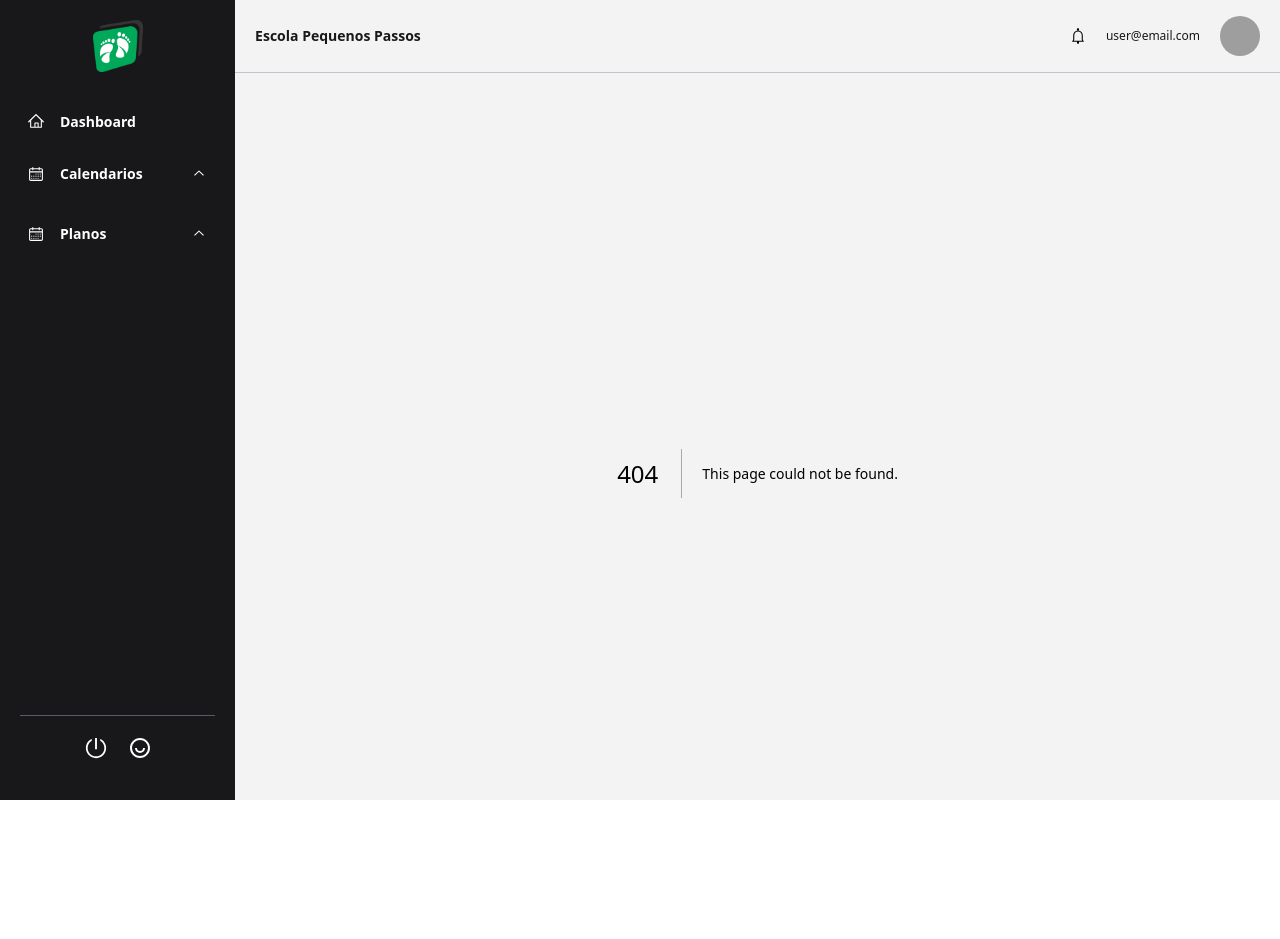
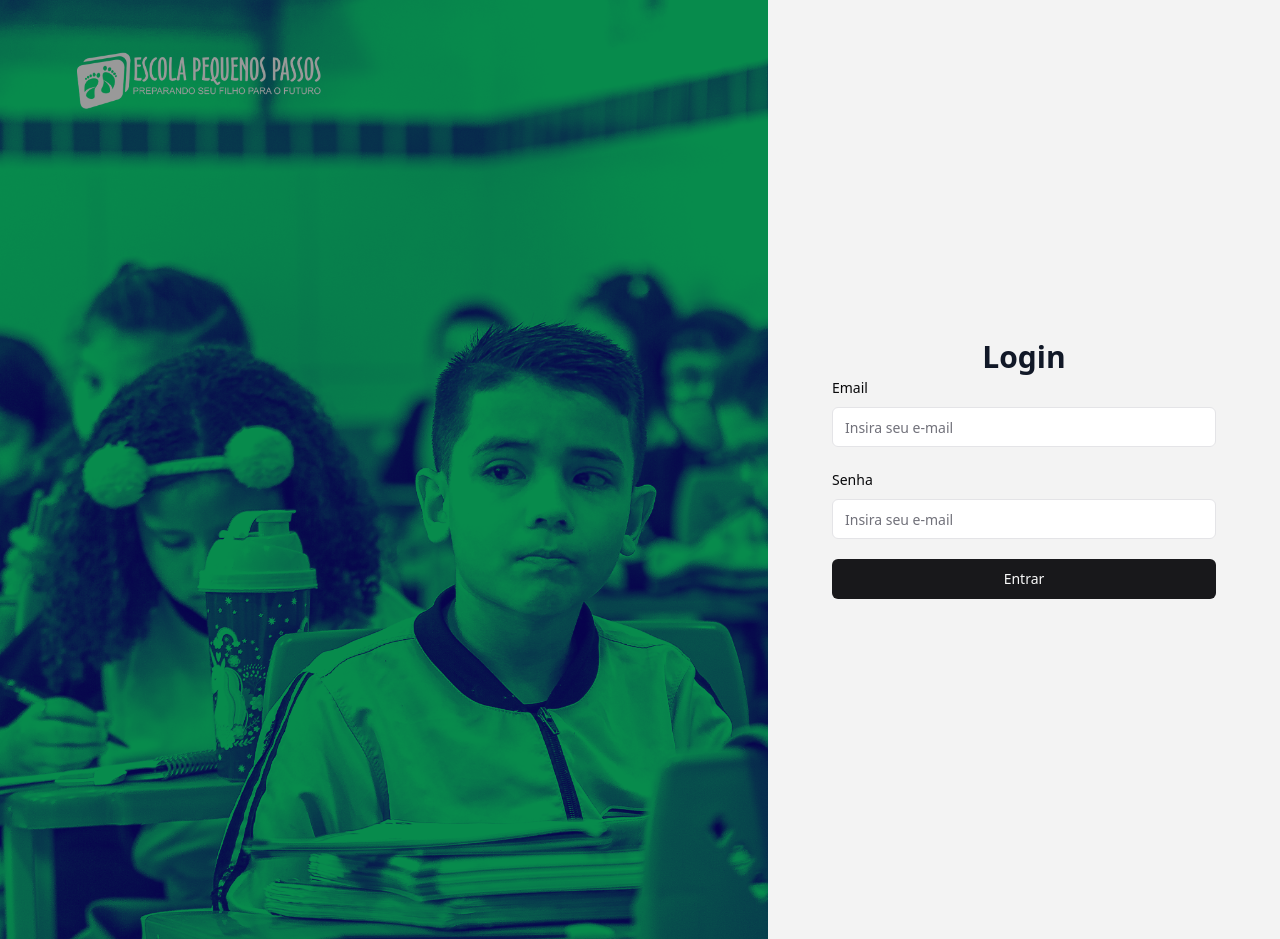
Before and after one commit to escolas-pequenos-passos/mvp-escola-pequenos-passos, a Next.js app: page /login in a window 1280 px wide. Before the commit this address had no page. Before the commit the page ends 800 px from the top, so only its background shows below. Built offline with nearby package versions, Linux system fonts and the light colour scheme; grey boxes are pictures that could not be loaded.

Commit message:
adjust folders and create login page

```diff
--- /dev/null
+++ b/src/app/(auth)/layout.tsx
@@ -0,0 +1,16 @@
+import { ReactNode } from "react";
+
+import { Sidebar } from "@/components/Sidebar";
+import { Navbar } from "@/components/Navbar";
+
+export default function AuthLayout({ children }: { children: ReactNode }) {
+  return (
+    <main className="h-screen flex">
+      <Sidebar />
+      <div className="bg-light-gray w-full overflow-y-auto">
+        <Navbar />
+        {children}
+      </div>
+    </main>
+  );
+}
--- /dev/null
+++ b/src/app/(public)/layout.tsx
@@ -0,0 +1,5 @@
+import { ReactNode } from "react";
+
+export default function PublicLayout({ children }: { children: ReactNode }) {
+  return <main className="max-h-screen">{children}</main>;
+}
--- /dev/null
+++ b/src/app/(public)/login/page.tsx
@@ -0,0 +1,79 @@
+"use client";
+
+import Image from "next/image";
+import { useForm } from "react-hook-form";
+
+import {
+  Form,
+  FormControl,
+  FormField,
+  FormItem,
+  FormMessage,
+  FormLabel,
+} from "@/components/ui/form";
+import login from "../../../../assets/login.png";
+import { Input } from "@/components/ui/input";
+import { Button } from "@/components/ui/button";
+
+export default function Login() {
+  const form = useForm();
+
+  return (
+    <div className="h-screen grid grid-cols-[1fr_40%]">
+      <div className="relative h-full w-full">
+        <div className="absolute inset-0 bg-black/40" />
+        <Image
+          // layout="fill"
+          objectFit="cover"
+          src={login}
+          alt="foto de login"
+        />
+      </div>
+
+      <div className="bg-light-gray p-16 flex justify-center items-center">
+        <div className="w-full">
+          <h1 className="text-center text-3xl font-bold text-gray-900">
+            Login
+          </h1>
+          <Form {...form}>
+            <form
+              onSubmit={form.handleSubmit(console.log)}
+              className="space-y-5"
+            >
+              <FormField
+                control={form.control}
+                name="email"
+                render={({ field }) => (
+                  <FormItem>
+                    <FormLabel>Email</FormLabel>
+                    <FormControl>
+                      <Input placeholder="Insira seu e-mail" {...field} />
+                    </FormControl>
+                    <FormMessage />
+                  </FormItem>
+                )}
+              />
+              <FormField
+                control={form.control}
+                name="password"
+                render={({ field }) => (
+                  <FormItem>
+                    <FormLabel>Senha</FormLabel>
+                    <FormControl>
+                      <Input placeholder="Insira seu e-mail" {...field} />
+                    </FormControl>
+                    <FormMessage />
+                  </FormItem>
+                )}
+              />
+
+              <Button className="w-full" type="submit">
+                Entrar
+              </Button>
+            </form>
+          </Form>
+        </div>
+      </div>
+    </div>
+  );
+}
--- a/src/app/layout.tsx
+++ b/src/app/layout.tsx
@@ -1,5 +1,3 @@
-import { Sidebar } from "@/components/Sidebar";
-import { Navbar } from "@/components/Navbar";
 import "./styles/globals.css";
 
 export default function RootLayout({
@@ -9,13 +7,7 @@ export default function RootLayout({
 }) {
   return (
     <html lang="en">
-      <body className="w-full h-screen flex">
-        <Sidebar />
-        <div className="bg-light-gray w-full overflow-y-auto">
-          <Navbar />
-          {children}
-        </div>
-      </body>
+      <body className="w-full">{children}</body>
     </html>
   );
 }
```
Also changed, not shown: assets/login.png (added), src/app/(auth)/calendar/page.tsx (renamed from src/app/calendar/page.tsx), src/app/(auth)/page.tsx (renamed from src/app/page.tsx), src/app/(auth)/plans/daily/[type]/page.tsx (renamed from src/app/plans/daily/[type]/page.tsx), src/app/(auth)/plans/daily/columns.tsx (renamed from src/app/plans/daily/columns.tsx), src/app/(auth)/plans/daily/page.tsx (renamed from src/app/plans/daily/page.tsx).
